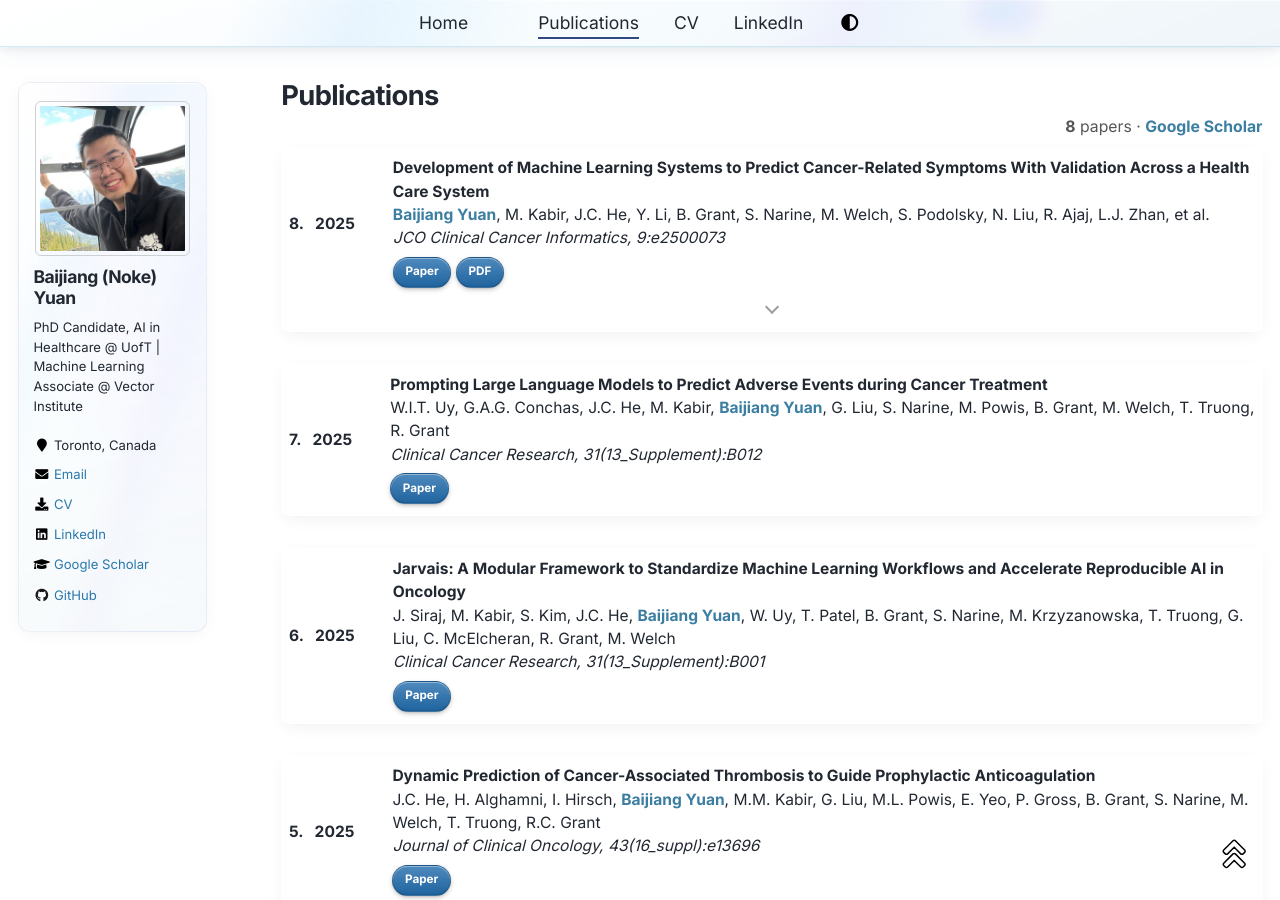
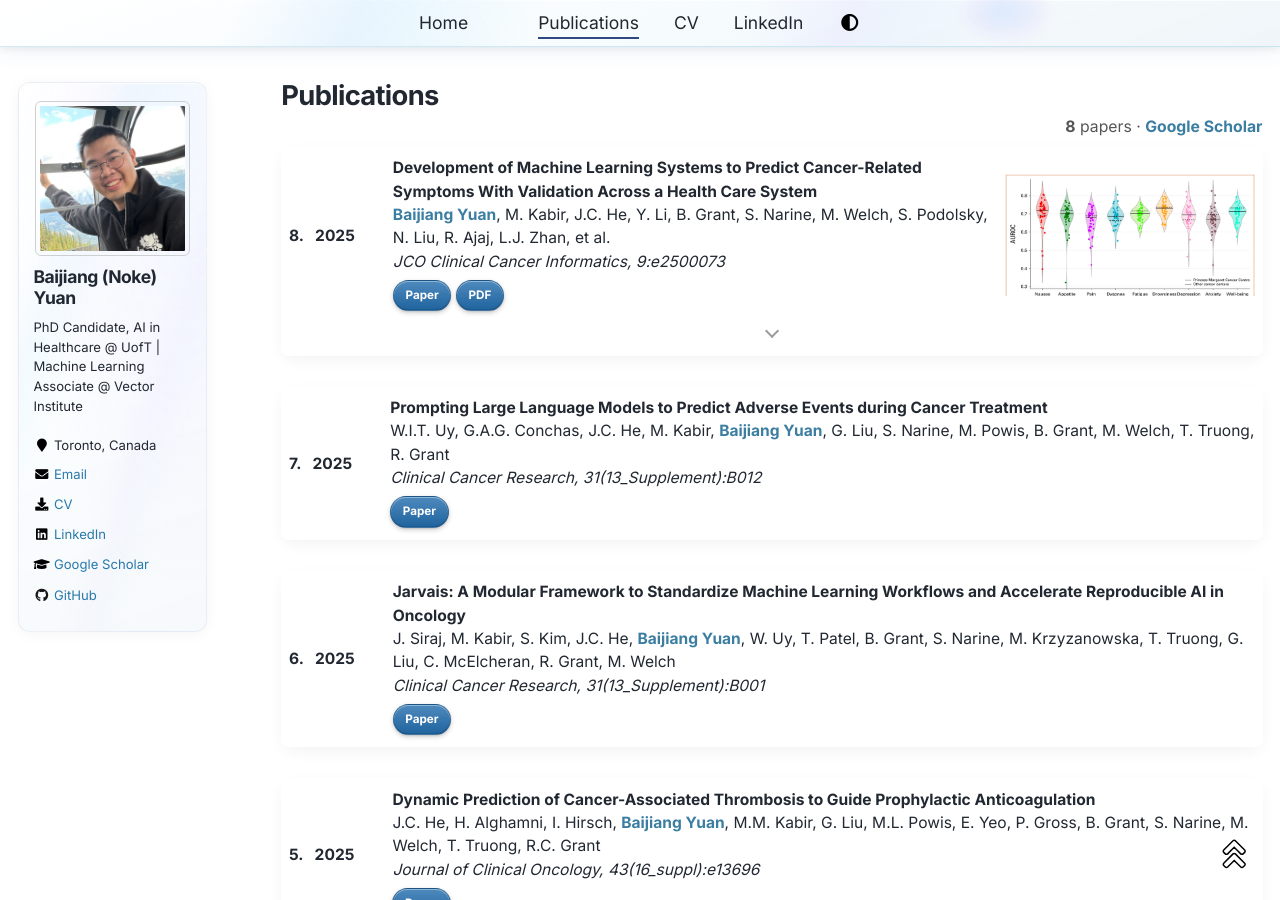
Before and after one commit to NokeYuan/NokeYuan.github.io, a Jekyll site: the page built from _pages/publications.md, in a window 1280 px wide and 900 px high. Built offline with Jekyll 4.4.1, drawn with Linux system fonts in a browser that asks for light colours.

Commit message:
Add figure thumbnails to symptom-prediction publications (from JCO CCI 2025 paper)
Fig 4 violin plot (82-center external validation) on the JCO CCI card,
Fig 2 performance panel on Multi-Task ML, Fig 3 SHAP/ED-odds on AIM2REDUCE.
Extracted from the author's own first-author paper PDF.

```diff
--- a/_pages/publications.md
+++ b/_pages/publications.md
@@ -26,6 +26,9 @@ classes: wide
       <a class="btn btn--primary" target="_blank" href="https://doi.org/10.1200/CCI-25-00073" role="button" style="text-decoration:none">Paper</a>
       <a class="btn btn--primary" target="_blank" href="files/yuan2025-jco-cci-symptom-prediction.pdf" role="button" style="text-decoration:none">PDF</a>
       <br>
+    </div>
+    <div class="pub-img">
+      <a href="https://doi.org/10.1200/CCI-25-00073"><img src="/images/Papers/jcocci-external-validation.png" style="width:250px; height:auto; margin:0px;"></a>
     </div>
     <div class="pub-arrow"></div>
     <div class="pub-summary"><b>Tl;dr</b>: <br>Machine learning systems predicting cancer-related symptoms, validated across a health care system of 82 cancer centers (12K+ patients, 77K+ treatments), achieving AUROC 0.66&ndash;0.73 across 9 symptoms.</div>
@@ -113,6 +116,9 @@ classes: wide
       <a class="btn btn--primary" target="_blank" href="https://doi.org/10.1200/op.2023.19.11_suppl.587" role="button" style="text-decoration:none">Paper</a>
       <br>
     </div>
+    <div class="pub-img">
+      <a href="https://doi.org/10.1200/op.2023.19.11_suppl.587"><img src="/images/Papers/multitask-performance.png" style="width:250px; height:auto; margin:0px;"></a>
+    </div>
   </div>
 
   <div class="pub-card">
@@ -127,6 +133,9 @@ classes: wide
       <a class="btn btn--primary" target="_blank" href="https://doi.org/10.1200/jco.2023.41.16_suppl.1557" role="button" style="text-decoration:none">Paper</a>
       <br>
     </div>
+    <div class="pub-img">
+      <a href="https://doi.org/10.1200/jco.2023.41.16_suppl.1557"><img src="/images/Papers/aim2reduce-alarms.png" style="width:250px; height:auto; margin:0px;"></a>
+    </div>
     <div class="pub-arrow"></div>
     <div class="pub-summary"><b>Tl;dr</b>: <br>AIM2REDUCE is a real-time prediction system for 30-day symptom deterioration in cancer patients, with high-risk alerts associated with 1.85&ndash;2.66&times; increased emergency department visits.</div>
   </div>
```
Also changed, not shown: _pages/about.md (+9 -0 lines), images/Papers/aim2reduce-alarms.png (added), images/Papers/jcocci-external-validation.png (added), images/Papers/multitask-performance.png (added).
